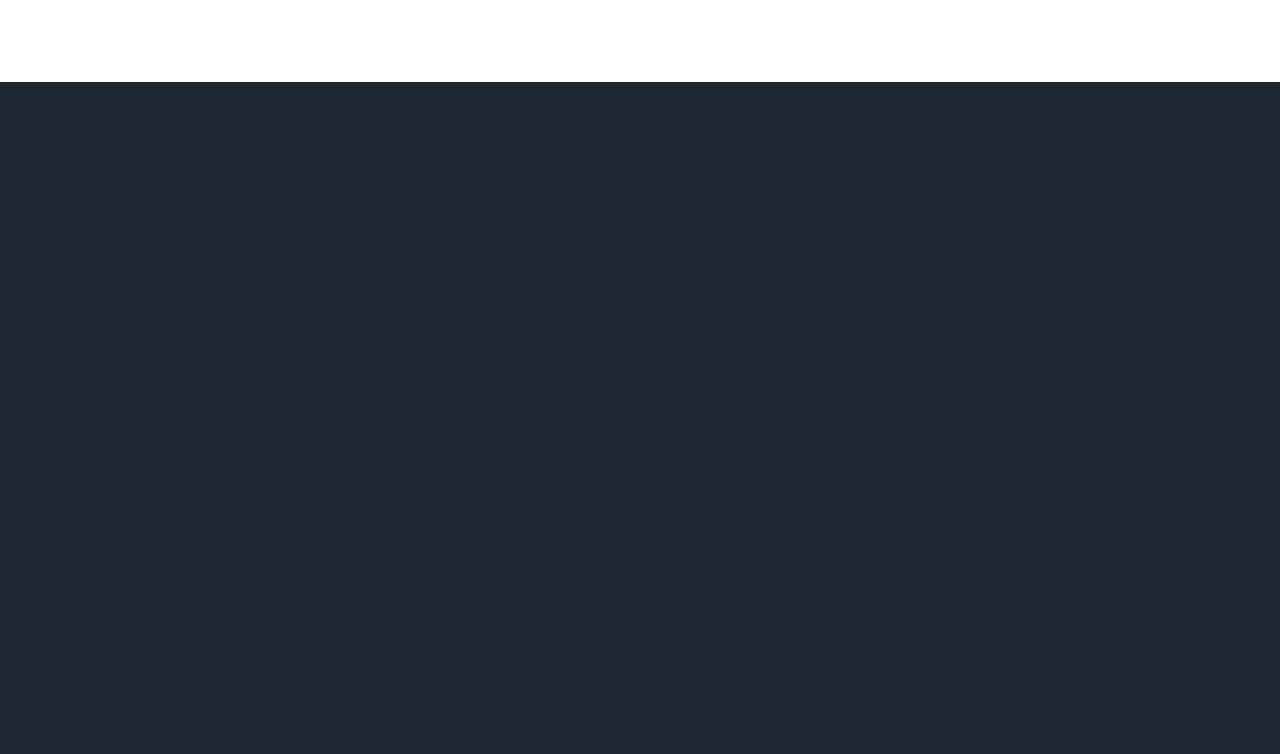
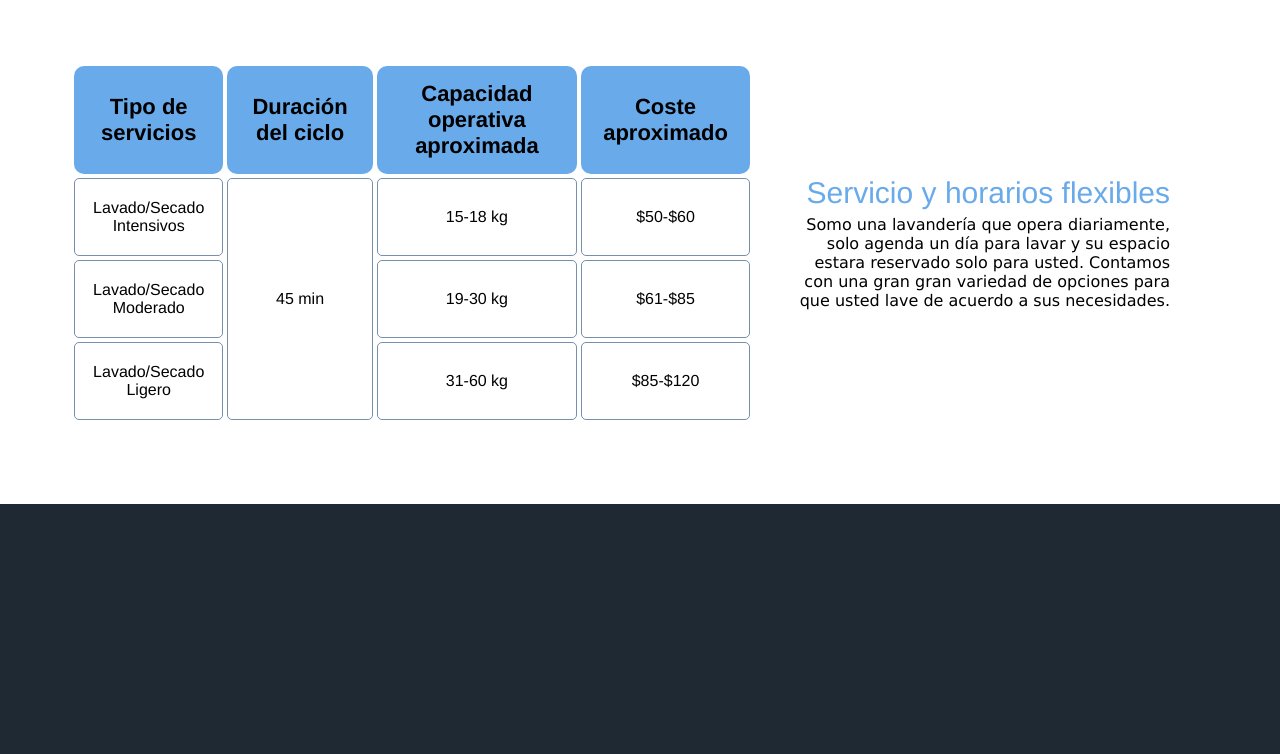
Before and after one commit to PabloXantini/Lavander-a-Remolino-PHP-WebPage-, a PHP site: page / in a window 1280 px wide. Shown: the part 1074-1828 px from the top of the page. Before the commit the page ends 1156 px from the top, so only its background shows below. Run offline with PHP 8.4, Linux system fonts and the light colour scheme.

Commit message:
feat: added table information for the landing page

```diff
--- a/public/components/main.php
+++ b/public/components/main.php
@@ -8,5 +8,38 @@
                 <iframe class="card-video" width="560" height="315" src="https://www.youtube.com/embed/15y3ccW4r8I?si=kuqDRKKkUf5g-vEy" title="YouTube video player" frameborder="0" allow="accelerometer; autoplay; clipboard-write; encrypted-media; gyroscope; picture-in-picture; web-share" referrerpolicy="strict-origin-when-cross-origin" allowfullscreen></iframe>
             </div>
         </div>
+        <div class="main-card">
+            <div class="main-card-media-container">
+                <table class="main-table">
+                    <thead>
+                        <th>Tipo de servicios</th>
+                        <th>Duración del ciclo</th>
+                        <th>Capacidad operativa aproximada</th>
+                        <th>Coste aproximado</th>
+                    </thead>
+                    <tbody>
+                        <tr>
+                            <td>Lavado/Secado Intensivos</td>
+                            <td rowspan="3">45 min</td>
+                            <td>15-18 kg</td>
+                            <td>$50-$60</td>
+                        </tr>
+                        <tr>
+                            <td>Lavado/Secado Moderado</td>
+                            <td>19-30 kg</td>
+                            <td>$61-$85</td>
+                        </tr>
+                        <tr>
+                            <td>Lavado/Secado Ligero</td>
+                            <td>31-60 kg</td>
+                            <td>$85-$120</td>
+                        </tr>
+                    </tbody>
+                </table>
+            </div><div class="main-card-info">
+                <h3 class="big3-text fc-theme1">Servicio y horarios flexibles</h3>
+                <p class="mid5-text-2">Somo una lavandería que opera diariamente, solo agenda un día para lavar y su espacio estara reservado solo para usted. Contamos con una gran gran variedad de opciones para que usted lave de acuerdo a sus necesidades.</p>
+            </div>
+        </div>
     </div>
 </div>
--- a/public/css/mainstyles.css
+++ b/public/css/mainstyles.css
@@ -146,6 +146,24 @@ body{
     padding-bottom: 60px;
     border-radius: 20px;
 }
+.main-table{
+    border-spacing: 4px;
+    text-align: center;
+}
+.main-table thead{
+    background-color: #68AAEA;
+}
+.main-table thead th{
+    border-radius: 10px;
+    padding: 15px;
+    font-size: 22px;
+}
+.main-table tbody td{
+    padding: 20px 10px;
+    border-radius: 5px;
+    border: 1px #7690AB solid;
+    font-size: 16px;
+}
 #map1{
     border-radius: 20px;
     width: 100%;
```
